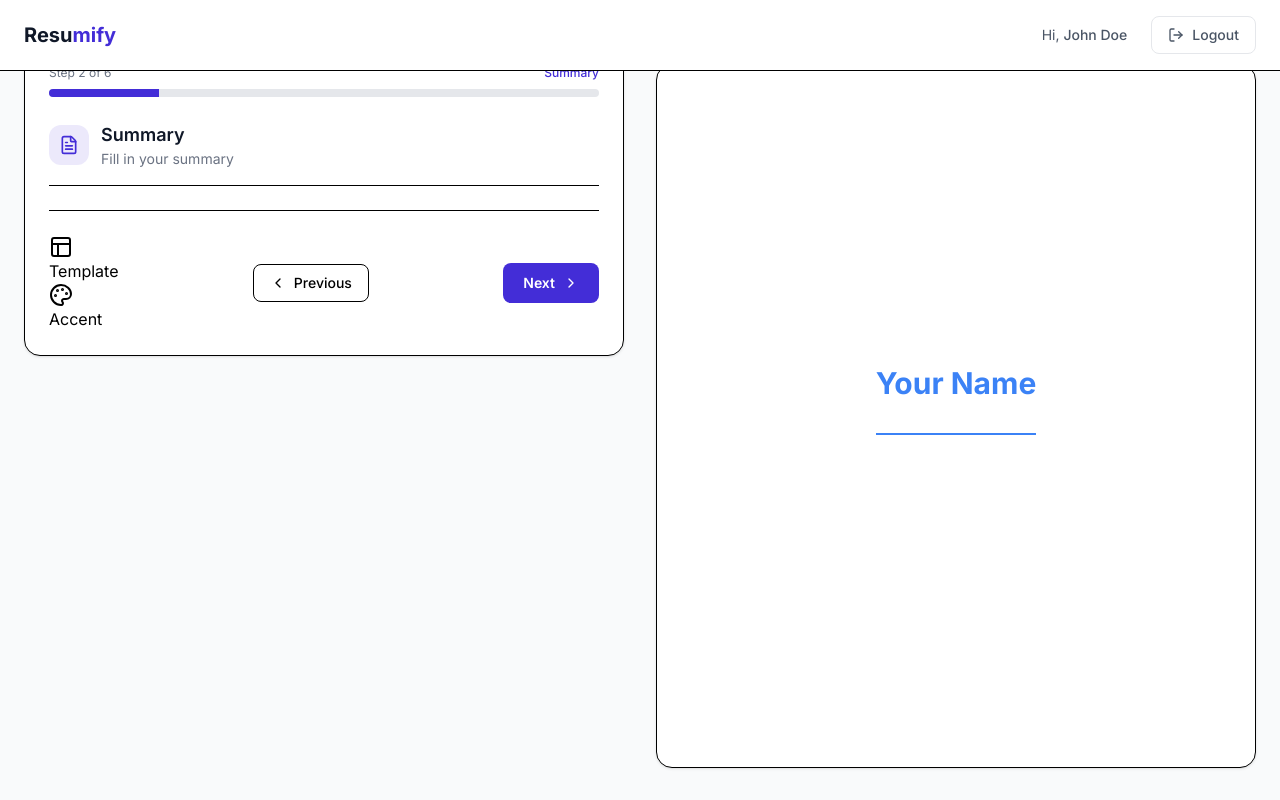
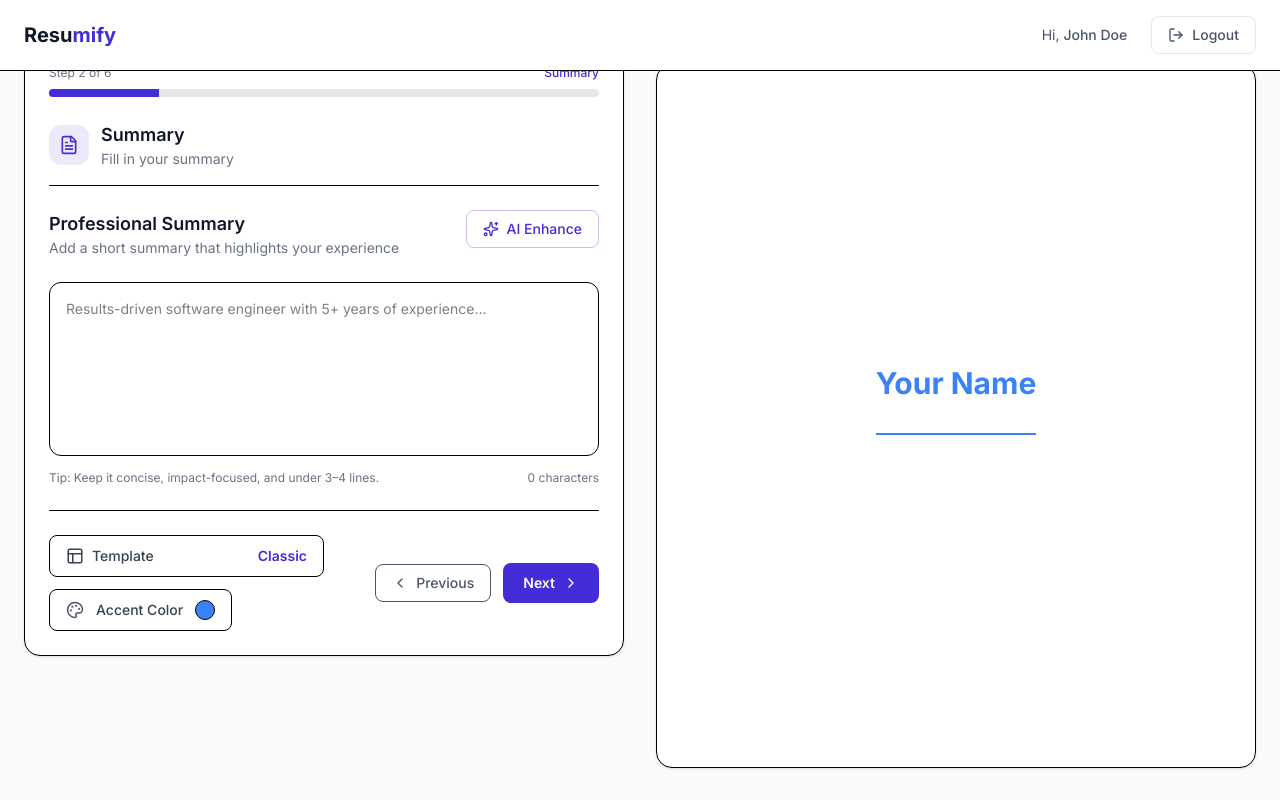
Before and after one commit to jobayerimtiaz/resumify-client, a React (Vite) app: page /app/builder/1 in a window 1280 px wide. Both pictures are taken after a click on the button "Next". Shown: the part 116-916 px from the top of the page. Built offline with nearby package versions, Linux system fonts and the light colour scheme.

Commit message:
Professional summary section

```diff
--- a/src/components/ColorPicker.jsx
+++ b/src/components/ColorPicker.jsx
@@ -2,54 +2,106 @@ import { Check, Palette } from "lucide-react";
 import { useState } from "react";
 
 const ColorPicker = ({ selectedColor, onChange }) => {
-  const colors = [
-    { name: "Blue", value: "#3B82F6" },
-    { name: "Red", value: "#EF4444" },
-    { name: "Green", value: "#22C55E" },
-    { name: "Yellow", value: "#F59E0B" },
-    { name: "Orange", value: "#F97316" },
-    { name: "Purple", value: "#8B5CF6" },
-    { name: "Pink", value: "#EC4899" },
-    { name: "Teal", value: "#14B8A6" },
-    { name: "Cyan", value: "#06B6D4" },
-    { name: "Lime", value: "#84CC16" },
-    { name: "Magenta", value: "#DB2777" },
+  const [isOpen, setIsOpen] = useState(false);
+
+  const colorGroups = [
+    {
+      title: "Professional",
+      colors: [
+        { name: "Indigo", value: "#432DD7" },
+        { name: "Navy", value: "#1E3A8A" },
+        { name: "Slate", value: "#334155" },
+        { name: "Charcoal", value: "#1F2933" },
+      ],
+    },
+    {
+      title: "Creative",
+      colors: [
+        { name: "Teal", value: "#0F766E" },
+        { name: "Emerald", value: "#047857" },
+        { name: "Purple", value: "#6D28D9" },
+        { name: "Rose", value: "#BE123C" },
+      ],
+    },
+    {
+      title: "Bold",
+      colors: [
+        { name: "Crimson", value: "#B91C1C" },
+        { name: "Amber", value: "#B45309" },
+        { name: "Sky", value: "#0369A1" },
+      ],
+    },
   ];
-  const [isOpen, setIsOpen] = useState(false);
+
   return (
-    <div className="relative">
-      <button onClick={() => setIsOpen(!isOpen)}>
-        <Palette />
-        Accent
+    <div className="relative w-fit">
+      {/* Trigger */}
+      <button
+        onClick={() => setIsOpen((v) => !v)}
+        className="flex items-center gap-3 px-4 py-2.5 rounded-lg border bg-white
+          hover:border-[#432DD7] transition"
+      >
+        <Palette size={18} className="text-gray-600" />
+        <span className="text-sm font-medium text-gray-700">Accent Color</span>
+
+        <span
+          className="w-5 h-5 rounded-full border"
+          style={{ backgroundColor: selectedColor }}
+        />
       </button>
+
+      {/* Panel */}
       {isOpen && (
-        <div>
-          {colors.map((color) => (
-            <div
+        <div className="absolute z-30 mt-2 w-72 bg-white rounded-xl border shadow-lg p-4 space-y-4">
+          {colorGroups.map((group) => (
+            <div key={group.title}>
+              <p className="text-xs font-semibold text-gray-500 mb-2 uppercase tracking-wide">
+                {group.title}
+              </p>
+
+              <div className="grid grid-cols-6 gap-3">
+                {group.colors.map((color) => {
+                  const isActive = selectedColor === color.value;
+
+                  return (
+                    <button
                       key={color.value}
-              className="flex flex-col items-center gap-1 cursor-pointer"
                       onClick={() => {
                         onChange(color.value);
                         setIsOpen(false);
                       }}
+                      className="relative group"
+                      title={color.name}
                     >
-              <div className="relative">
                       <div
-                  className="w-10 h-10 rounded-full border-2 border-gray-200"
+                        className={`w-9 h-9 rounded-full border-2 transition
+                          ${
+                            isActive
+                              ? "border-[#432DD7] scale-105"
+                              : "border-gray-200"
+                          }`}
                         style={{ backgroundColor: color.value }}
-                ></div>
-                {selectedColor === color.value && (
-                  <div className="absolute inset-0 flex items-center justify-center">
-                    <Check className="w-5 h-5 text-white" />
+                      />
+
+                      {isActive && (
+                        <span className="absolute inset-0 flex items-center justify-center">
+                          <Check className="w-4 h-4 text-white" />
+                        </span>
+                      )}
+                    </button>
+                  );
+                })}
               </div>
-                )}
-              </div>
-              <p className="text-xs text-gray-600 mt-1">{color.name}</p>
             </div>
           ))}
+
+          <p className="text-xs text-gray-400 pt-2 border-t">
+            Tip: Professional colors perform best for ATS screening
+          </p>
         </div>
       )}
     </div>
   );
 };
+
 export default ColorPicker;
--- /dev/null
+++ b/src/components/ProfessionalSummary.jsx
@@ -0,0 +1,49 @@
+import { Sparkles } from "lucide-react";
+
+const ProfessionalSummary = ({ data, onChange, setResumeData }) => {
+  return (
+    <div className="space-y-6">
+      {/* Header */}
+      <div className="flex items-start justify-between gap-4">
+        <div>
+          <h3 className="text-lg font-semibold text-gray-900">
+            Professional Summary
+          </h3>
+          <p className="text-sm text-gray-500">
+            Add a short summary that highlights your experience
+          </p>
+        </div>
+
+        <button
+          type="button"
+          className="flex items-center gap-2 px-4 py-2 text-sm font-medium
+            rounded-lg border border-[#432DD7]/30 text-[#432DD7]
+            hover:bg-[#432DD7]/5 transition"
+        >
+          <Sparkles size={16} />
+          AI Enhance
+        </button>
+      </div>
+
+      {/* Textarea */}
+      <div className="space-y-2">
+        <textarea
+          value={data || ""}
+          onChange={(e) => onChange(e.target.value)}
+          rows={7}
+          placeholder="Results-driven software engineer with 5+ years of experience..."
+          className="w-full resize-none rounded-xl border p-4 text-sm
+            focus:outline-none focus:ring-2 focus:ring-[#432DD7]/30
+            focus:border-[#432DD7]"
+        />
+
+        <div className="flex items-center justify-between text-xs text-gray-500">
+          <p>Tip: Keep it concise, impact-focused, and under 3–4 lines.</p>
+          <span>{data?.length || 0} characters</span>
+        </div>
+      </div>
+    </div>
+  );
+};
+
+export default ProfessionalSummary;
--- a/src/components/TemplateSelector.jsx
+++ b/src/components/TemplateSelector.jsx
@@ -3,67 +3,88 @@ import { useState } from "react";
 
 const TemplateSelector = ({ selectedTemplate, onchange }) => {
   const [isOpen, setIsOpen] = useState(false);
+
   const templates = [
     {
       id: "classic",
       name: "Classic",
-      preview:
-        "A clean traditional resume format, often associated with a modern look and feel.",
+      preview: "A clean traditional resume format with a professional tone.",
     },
     {
       id: "modern",
       name: "Modern",
-      preview:
-        "Sleek and minimal resume design, often featuring a clean and modern look and feel.",
+      preview: "Sleek, minimal layout with strong visual hierarchy.",
     },
     {
       id: "minimal",
       name: "Minimal",
-      preview:
-        "A simple and minimal resume format, often featuring a clean and modern look and feel.",
+      preview: "Simple, distraction-free resume design.",
     },
     {
       id: "minimal-image",
       name: "Minimal Image",
-      preview:
-        "A simple and minimal resume format, often featuring a clean and modern look and feel.",
+      preview: "Minimal layout with profile image emphasis.",
     },
   ];
+
   return (
-    <div className="relative">
-      <button onClick={() => setIsOpen(!isOpen)}>
-        <Layout />
+    <div className="relative w-full max-w-sm">
+      {/* Trigger */}
+      <button
+        onClick={() => setIsOpen((v) => !v)}
+        className="w-full flex items-center justify-between gap-3
+          px-4 py-2.5 rounded-lg border bg-white
+          hover:border-[#432DD7] transition"
+      >
+        <div className="flex items-center gap-2 text-sm font-medium text-gray-700">
+          <Layout size={18} />
           Template
+        </div>
+
+        <span className="text-sm font-semibold text-[#432DD7] capitalize">
+          {selectedTemplate.replace("-", " ")}
+        </span>
       </button>
+
+      {/* Dropdown */}
       {isOpen && (
-        <div>
-          {templates.map((template) => (
+        <div className="absolute z-20 mt-2 w-full bg-white rounded-xl border shadow-lg overflow-hidden">
+          {templates.map((template) => {
+            const isActive = selectedTemplate === template.id;
+
+            return (
               <div
                 key={template.id}
                 onClick={() => {
                   onchange(template.id);
                   setIsOpen(false);
                 }}
-              className={`${
-                selectedTemplate === template.id ? "bg-gray-200" : ""
-              } p-2 cursor-pointer hover:bg-gray-200`}
+                className={`relative flex gap-4 p-4 cursor-pointer transition
+                  hover:bg-gray-50
+                  ${isActive ? "bg-[#432DD7]/5" : ""}`}
               >
-              {selectedTemplate === template.id && (
+                {/* Check Indicator */}
+                <div
+                  className={`mt-1 w-5 h-5 rounded-full flex items-center justify-center
+                    ${isActive ? "bg-[#432DD7]" : "border border-gray-300"}`}
+                >
+                  {isActive && <Check size={12} className="text-white" />}
+                </div>
+
+                {/* Content */}
                 <div>
-                  <div>
-                    <Check className="w-3 h-3 text-white"></Check>
+                  <h4 className="text-sm font-semibold text-gray-900">
+                    {template.name}
+                  </h4>
+                  <p className="text-xs text-gray-500">{template.preview}</p>
                 </div>
               </div>
-              )}
-              <div>
-                <h4>{template.name}</h4>
-                <div>{template.preview}</div>
-              </div>
-            </div>
-          ))}
+            );
+          })}
         </div>
       )}
     </div>
   );
 };
+
 export default TemplateSelector;
--- a/src/pages/ResumeBuilder.jsx
+++ b/src/pages/ResumeBuilder.jsx
@@ -16,6 +16,7 @@ import PersonalInfoForm from "../components/PersonalInfoForm";
 import ResumePreview from "../components/ResumePreview";
 import TemplateSelector from "../components/TemplateSelector";
 import ColorPicker from "../components/ColorPicker";
+import ProfessionalSummary from "../components/ProfessionalSummary";
 
 const ResumeBuilder = () => {
   const { resumeId } = useParams();
@@ -131,17 +132,33 @@ const ResumeBuilder = () => {
                     setRemoveBackground={setRemoveBackground}
                   />
                 )}
+                {activeSection?.id === "summary" && (
+                  <ProfessionalSummary
+                    data={resumeData.professional_summary}
+                    onChange={(data) =>
+                      setResumeData((prev) => ({
+                        ...prev,
+                        professional_summary: data,
+                      }))
+                    }
+                    setResumeData={setResumeData}
+                  />
+                )}
               </div>
 
               {/* Navigation */}
-              <div className="flex items-center justify-between pt-6 border-t">
-                <div>
+              {/* Footer Navigation */}
+              <div className="pt-6 border-t relative overflow-visible">
+                <div className="flex flex-col sm:flex-row sm:items-center sm:justify-between gap-4">
+                  {/* Left: Design Controls */}
+                  <div className="flex flex-wrap items-center gap-3 w-2/4">
                     <TemplateSelector
                       selectedTemplate={resumeData.template}
                       onchange={(template) =>
                         setResumeData((prev) => ({ ...prev, template }))
                       }
-                  ></TemplateSelector>
+                    />
+
                     <ColorPicker
                       selectedColor={resumeData.accent_color}
                       onChange={(color) =>
@@ -150,16 +167,21 @@ const ResumeBuilder = () => {
                           accent_color: color,
                         }))
                       }
-                  ></ColorPicker>
+                    />
                   </div>
+
+                  {/* Right: Navigation */}
+                  <div className="flex items-center gap-3">
                     <button
                       onClick={() =>
                         setActiveSectionIndex((prev) => Math.max(prev - 1, 0))
                       }
                       disabled={activeSectionIndex === 0}
-                  className="flex items-center gap-2 px-4 py-2 text-sm font-medium rounded-lg border
+                      className="flex items-center gap-2 px-4 py-2 text-sm font-medium
+          rounded-lg border text-gray-600
           disabled:opacity-40 disabled:cursor-not-allowed
-                  hover:border-[#432DD7] hover:text-[#432DD7]"
+          hover:border-[#432DD7] hover:text-[#432DD7]
+          transition"
                     >
                       <ChevronLeft size={16} />
                       Previous
@@ -174,11 +196,14 @@ const ResumeBuilder = () => {
                       disabled={activeSectionIndex === sections.length - 1}
                       className="flex items-center gap-2 px-5 py-2.5 text-sm font-semibold text-white
           bg-[#432DD7] rounded-lg hover:bg-[#3623b3]
-                  disabled:opacity-50 disabled:cursor-not-allowed"
+          disabled:opacity-50 disabled:cursor-not-allowed
+          transition"
                     >
                       Next
                       <ChevronRight size={16} />
                     </button>
+                  </div>
+                </div>
               </div>
             </div>
           </div>
```
Lines whose indentation alone changed are shown as unchanged.
